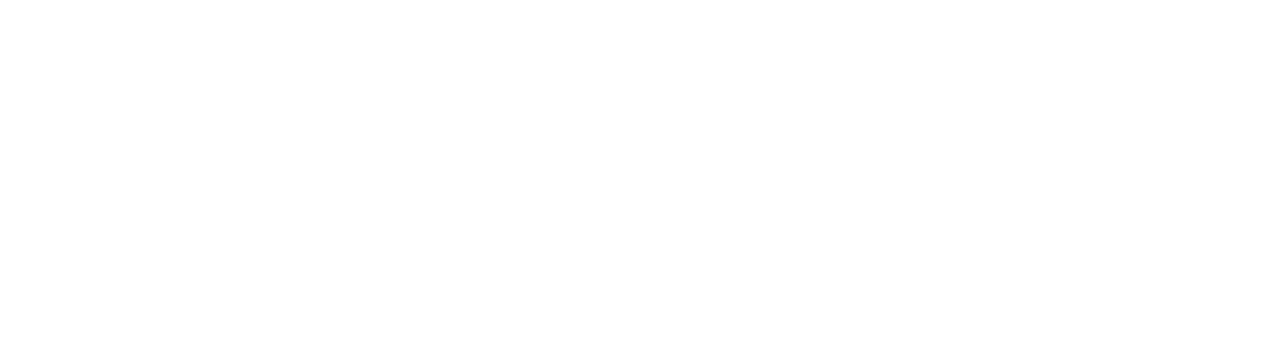
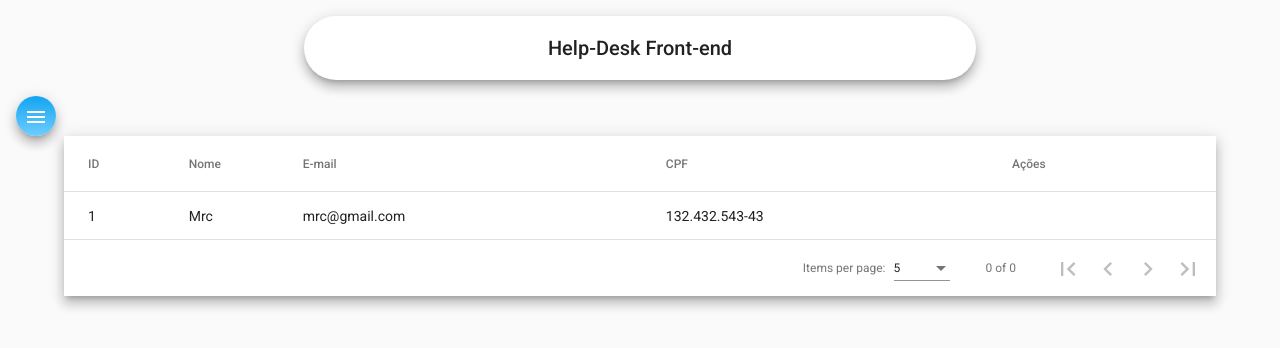
Before and after one commit to miguel826t/HelpDesk-Front, an Angular app: page /tecnicos in a window 1280 px wide. Before the commit this address led to /. Shown: the top 348 px of the page. Built offline with nearby package versions, Linux system fonts and the light colour scheme.

Commit message:
Basico do list tecnicos

```diff
--- a/src/app/app-routing.module.ts
+++ b/src/app/app-routing.module.ts
@@ -2,12 +2,14 @@
 import { RouterModule, Routes } from '@angular/router';
 import { HomeComponent } from './components/home/home.component';
 import { NavComponent } from './components/nav/nav.component';
+import { TecnicoListComponent } from './components/tecnico/tecnico-list/tecnico-list.component';
 
 const routes: Routes = [
   {
     path : '', component: NavComponent,
     children: [
-      {path: 'home', component : HomeComponent}
+      {path: 'home', component : HomeComponent},
+      {path: 'tecnicos', component : TecnicoListComponent}
     ]
   }
 ];
--- a/src/app/components/nav/nav.component.html
+++ b/src/app/components/nav/nav.component.html
@@ -11,7 +11,7 @@
                 <i class="material-icons">home</i>
                 Home
              </a>
-             <a mat-list-item routerLink="/">
+             <a mat-list-item routerLink="tecnicos">
                 <i class="material-icons">account_circle</i>
                 Técnicos
              </a>
--- a/src/app/components/nav/nav.component.ts
+++ b/src/app/components/nav/nav.component.ts
@@ -11,7 +11,7 @@
   constructor(private router: Router) { }
 
   ngOnInit(): void {
-    this.router.navigate(['home'])
+    this.router.navigate(['tecnicos'])
   }
 
 }
--- a/src/app/components/tecnico/tecnico-list/tecnico-list.component.css
+++ b/src/app/components/tecnico/tecnico-list/tecnico-list.component.css
@@ -0,0 +1,7 @@
+.container {
+    width: 90%;
+    margin: auto;
+}
+table {
+    width: 100%;
+  }
--- a/src/app/components/tecnico/tecnico-list/tecnico-list.component.html
+++ b/src/app/components/tecnico/tecnico-list/tecnico-list.component.html
@@ -1 +1,44 @@
-<p>tecnico-list works!</p>
+<div class="container">
+    <div class="mat-elevation-z8">
+        <table mat-table [dataSource]="dataSource">
+
+          <!-- Position Column -->
+          <ng-container matColumnDef="id">
+            <th mat-header-cell *matHeaderCellDef> ID </th>
+            <td mat-cell *matCellDef="let element"> {{element.id}} </td>
+          </ng-container>
+
+          <!-- Name Column -->
+          <ng-container matColumnDef="nome">
+            <th mat-header-cell *matHeaderCellDef> Nome </th>
+            <td mat-cell *matCellDef="let element"> {{element.nome}} </td>
+          </ng-container>
+
+          <!-- Weight Column -->
+          <ng-container matColumnDef="email">
+            <th mat-header-cell *matHeaderCellDef> E-mail </th>
+            <td mat-cell *matCellDef="let element"> {{element.email}} </td>
+          </ng-container>
+
+          <!-- Symbol Column -->
+          <ng-container matColumnDef="cpf">
+            <th mat-header-cell *matHeaderCellDef> CPF </th>
+            <td mat-cell *matCellDef="let element"> {{element.cpf}} </td>
+          </ng-container>
+
+          <!-- Symbol Column -->
+          <ng-container matColumnDef="acoes">
+            <th mat-header-cell *matHeaderCellDef> Ações </th>
+            <td mat-cell *matCellDef="let element"> {{element.symbol}} </td>
+          </ng-container>
+
+          <tr mat-header-row *matHeaderRowDef="displayedColumns"></tr>
+          <tr mat-row *matRowDef="let row; columns: displayedColumns;"></tr>
+        </table>
+
+        <mat-paginator [pageSizeOptions]="[5, 10, 20]"
+                       showFirstLastButtons
+                       aria-label="Select page of periodic elements">
+        </mat-paginator>
+      </div>
+</div>
--- a/src/app/components/tecnico/tecnico-list/tecnico-list.component.ts
+++ b/src/app/components/tecnico/tecnico-list/tecnico-list.component.ts
@@ -1,4 +1,7 @@
-import { Component, OnInit } from '@angular/core';
+import { Component, OnInit, ViewChild } from '@angular/core';
+import { MatPaginator } from '@angular/material/paginator';
+import { MatTableDataSource } from '@angular/material/table';
+import { Tecnico } from 'src/app/models/tecnico';
 
 @Component({
   selector: 'app-tecnico-list',
@@ -7,7 +10,22 @@
 })
 export class TecnicoListComponent implements OnInit {
 
+  ELEMENT_DATA : Tecnico[] = [
+    {
+      id : 1,
+      nome : "Mrc",
+      email : "mrc@gmail.com",
+      cpf : "132.432.543-43",
+      perfils : ['0'],
+      dataCriacao : "10/09/2022"
+    }
+  ]
+  displayedColumns: string[] = ['id', 'nome', 'email', 'cpf','acoes'];
+  dataSource = new MatTableDataSource<Tecnico>(this.ELEMENT_DATA);
+
   constructor() { }
+
+  @ViewChild(MatPaginator) paginator: MatPaginator;
 
   ngOnInit(): void {
   }
--- /dev/null
+++ b/src/app/models/tecnico.ts
@@ -0,0 +1,8 @@
+export interface Tecnico {
+    id?:         any;
+    nome :       string;
+    cpf:         string;
+    email :      string;
+    perfils:     string[];
+    dataCriacao: any;
+}
```
